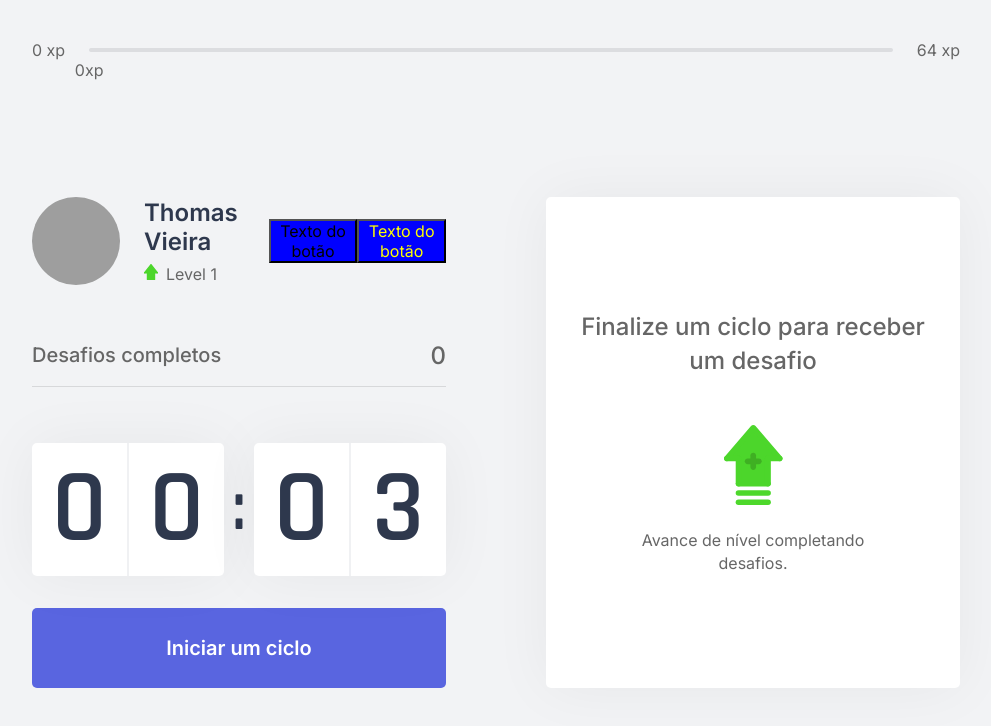
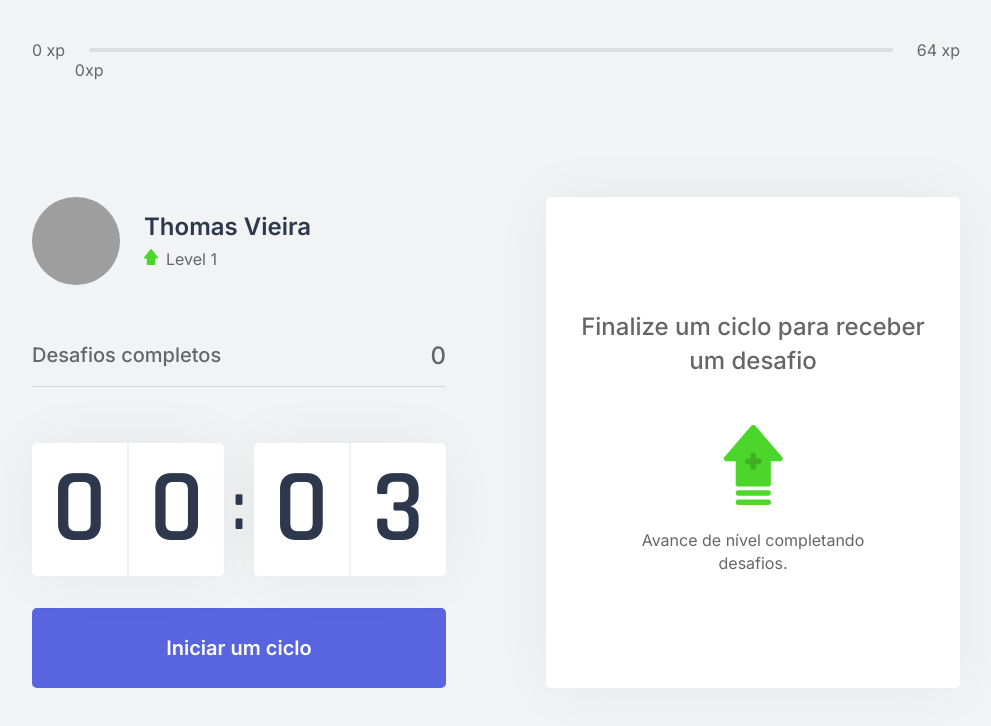
Before and after one commit to thomasvieira/nlw4, a Next.js app: page / in a window 1280 px wide. Shown: the top 726 px of the page, without its empty margins (144-1135 px from the left). Built offline with nearby package versions, Linux system fonts and the light colour scheme; grey boxes are pictures that could not be loaded.

Commit message:
Dia 3 Completo

```diff
--- a/src/components/Profile.tsx
+++ b/src/components/Profile.tsx
@@ -15,8 +15,6 @@ export function Profile() {
           Level {level}
         </p>
       </div>
-      <button style={{ background: 'blue' }}>Texto do botão</button>
-      <button style={{ background: 'blue', color: 'yellow' }}>Texto do botão</button>
     </div>
   );
 }
```
Also changed, not shown: src/App.tsx (deleted, +0 -14 lines), src/index.tsx (deleted, +0 -10 lines).
